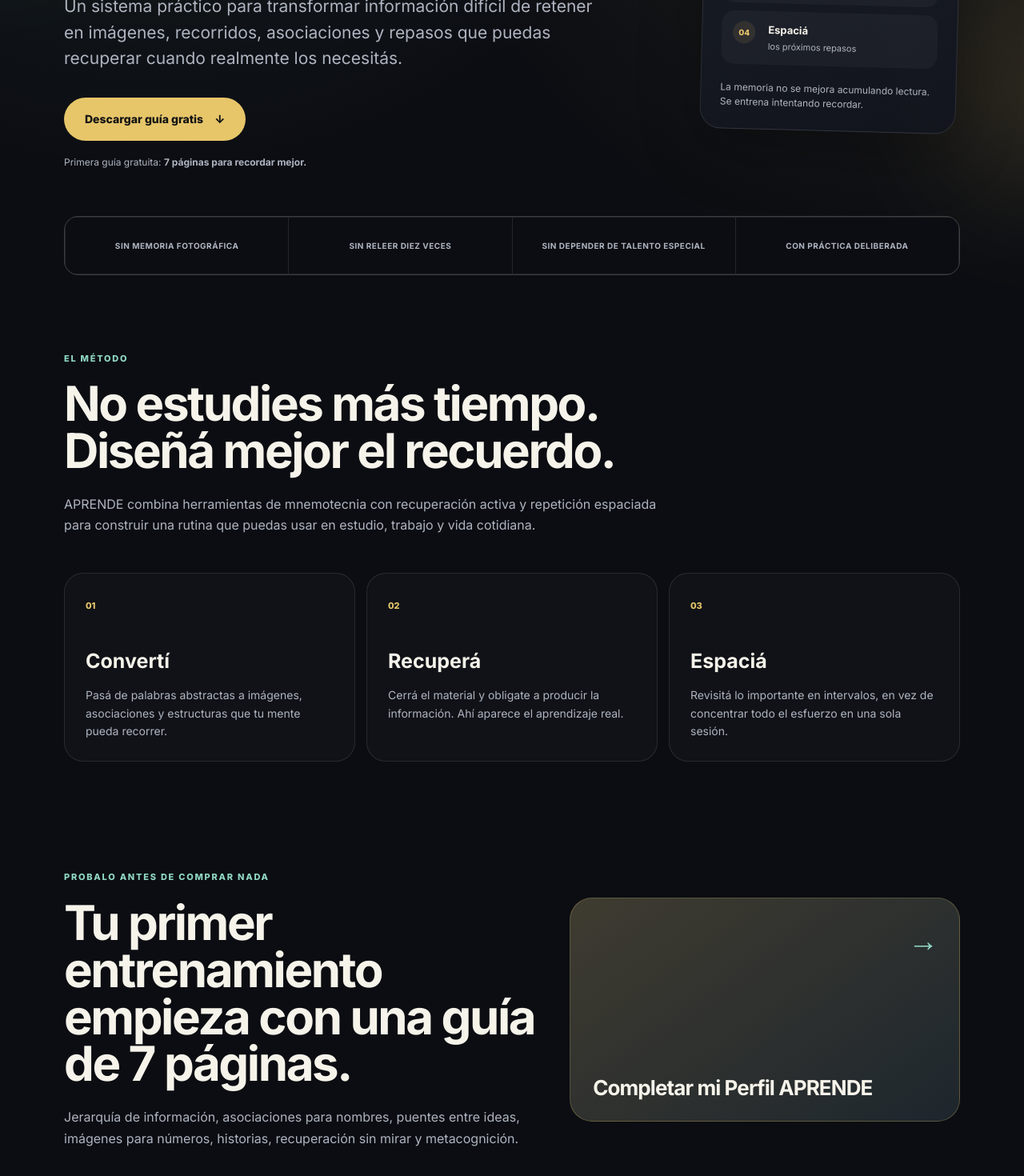
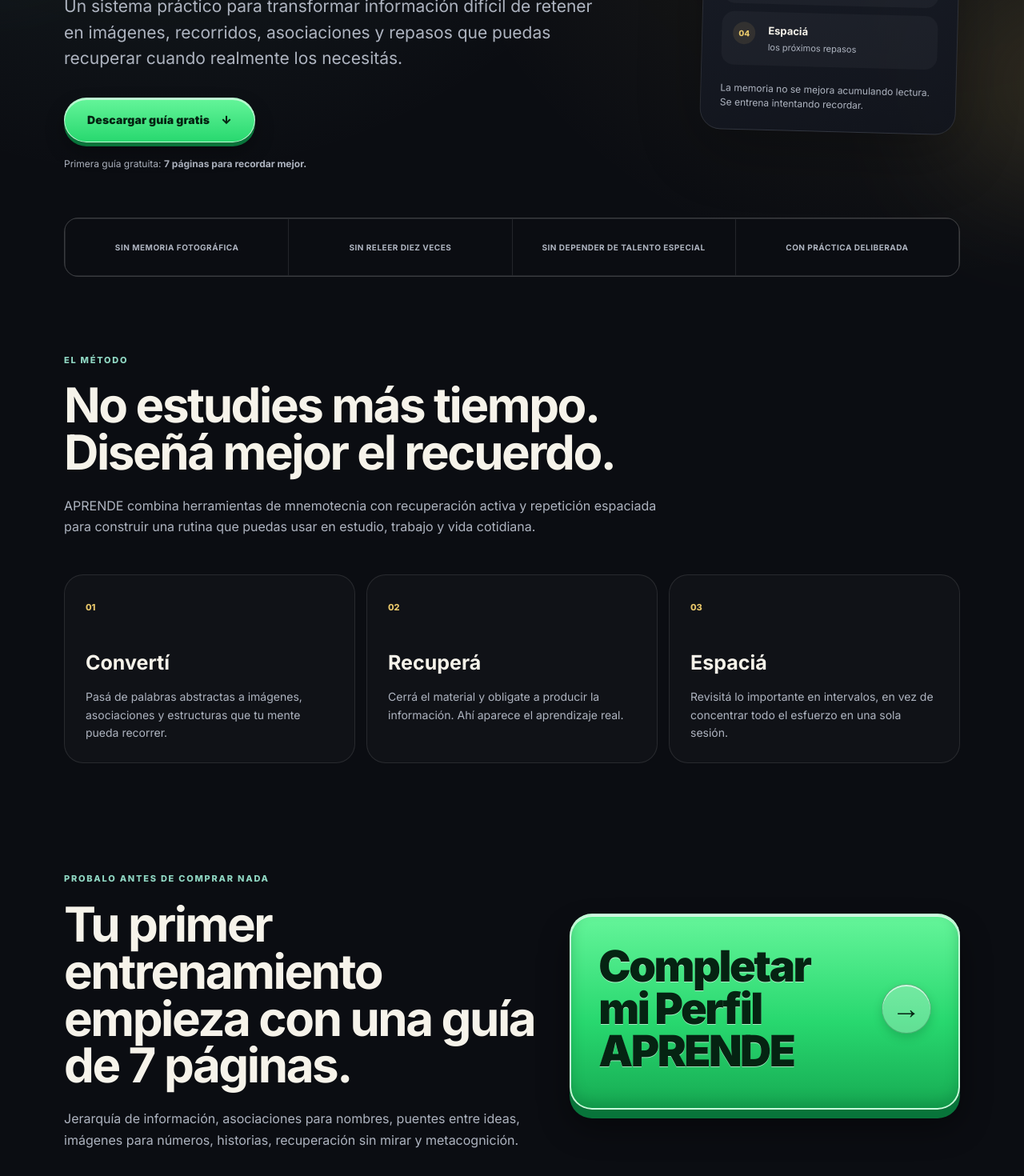
Before and after one commit to O-UnderTango-Club/UnderTangoWEBNextJS, a Next.js app: page /aprende in a window 1280 px wide. Shown: the part 500-1970 px from the top of the page at 80% size. Built offline with nearby package versions, Linux system fonts and the light colour scheme.

Commit message:
Hace inequívocos los botones de APRENDE

```diff
--- a/app/aprende/aprende.css
+++ b/app/aprende/aprende.css
@@ -6,6 +6,9 @@
   --muted: #aeb4c0;
   --gold: #e7c66a;
   --mint: #8fd6c2;
+  --cta-green: #28d86f;
+  --cta-green-bright: #65f59a;
+  --cta-green-dark: #08743a;
   --line: rgba(255, 255, 255, 0.1);
   position: relative;
   min-height: 100vh;
@@ -54,7 +57,6 @@
 .aprendeStrip,
 .aprendeSection,
 .aprendeChallenge,
-.aprendeFinal,
 .aprendeFooter {
   width: min(1120px, calc(100% - 36px));
   margin-inline: auto;
@@ -128,8 +130,7 @@
 
 .aprendeHero h1,
 .aprendeSection h2,
-.aprendeChallenge h2,
-.aprendeFinal h2 {
+.aprendeChallenge h2 {
   margin: 0;
   letter-spacing: -0.04em;
   line-height: 0.98;
@@ -161,38 +162,51 @@
   margin-top: 32px;
 }
 
-.aprendePrimary,
-.aprendeSecondary {
-  min-height: 54px;
+.aprendePrimary {
+  min-height: 56px;
   display: inline-flex;
   align-items: center;
   justify-content: center;
   gap: 14px;
   padding: 0 20px;
+  border: 1px solid rgba(205, 255, 222, 0.9);
   border-radius: 999px;
-  font-weight: 800;
+  background: linear-gradient(180deg, var(--cta-green-bright), var(--cta-green));
+  box-shadow:
+    0 5px 0 var(--cta-green-dark),
+    0 12px 24px rgba(0, 0, 0, 0.32),
+    inset 0 2px 0 rgba(255, 255, 255, 0.58);
+  color: #052312 !important;
+  cursor: pointer;
   font-size: 14px;
-  transition: transform 180ms ease, border-color 180ms ease, background 180ms ease;
+  font-weight: 900;
+  letter-spacing: 0.01em;
+  transform: translateY(0);
+  transition: transform 160ms ease, box-shadow 160ms ease, filter 160ms ease;
 }
 
-.aprendePrimary {
-  background: var(--gold);
-  color: #131313 !important;
+.aprendePrimary:hover {
+  filter: brightness(1.14) saturate(1.08);
+  transform: translateY(-3px);
+  box-shadow:
+    0 8px 0 var(--cta-green-dark),
+    0 0 26px rgba(72, 255, 137, 0.46),
+    0 16px 28px rgba(0, 0, 0, 0.36),
+    inset 0 2px 0 rgba(255, 255, 255, 0.72);
 }
 
-.aprendeSecondary {
-  border: 1px solid var(--line);
-  background: rgba(255, 255, 255, 0.025);
+.aprendePrimary:active {
+  transform: translateY(4px);
+  box-shadow:
+    0 1px 0 var(--cta-green-dark),
+    0 7px 14px rgba(0, 0, 0, 0.28),
+    inset 0 2px 0 rgba(255, 255, 255, 0.45);
 }
 
-.aprendePrimary:hover,
-.aprendeSecondary:hover,
-.aprendeDownloadCard:hover {
-  transform: translateY(-2px);
-}
-
-.aprendeSecondary:hover {
-  border-color: rgba(143, 214, 194, 0.45);
+.aprendePrimary:focus-visible,
+.aprendeDownloadCard:focus-visible {
+  outline: 4px solid #ffffff;
+  outline-offset: 5px;
 }
 
 .aprendeMicrocopy {
@@ -302,14 +316,12 @@
 }
 
 .aprendeSection h2,
-.aprendeChallenge h2,
-.aprendeFinal h2 {
+.aprendeChallenge h2 {
   font-size: clamp(36px, 7vw, 60px);
 }
 
 .aprendeSectionHeading > p:last-child,
-.aprendeChallenge > div > p:last-child,
-.aprendeFinal > p:not(.aprendeEyebrow) {
+.aprendeChallenge > div > p:last-child {
   margin: 24px 0 0;
   max-width: 760px;
   color: var(--muted);
@@ -350,70 +362,110 @@
 }
 
 .aprendeChallenge {
-  padding: 40px 0 90px;
+  padding: 40px 0 100px;
   display: grid;
   gap: 36px;
 }
 
 .aprendeDownloadCard {
   position: relative;
-  min-height: 280px;
-  display: flex;
-  flex-direction: column;
-  justify-content: flex-end;
-  padding: 28px;
+  min-height: 230px;
+  display: grid;
+  grid-template-columns: minmax(0, 1fr) auto;
+  align-items: center;
+  gap: 26px;
+  padding: 38px 34px 44px;
   overflow: hidden;
+  border: 2px solid rgba(205, 255, 222, 0.96);
   border-radius: 28px;
-  background:
-    linear-gradient(145deg, rgba(231, 198, 106, 0.2), rgba(143, 214, 194, 0.07)),
-    var(--panel);
-  border: 1px solid rgba(231, 198, 106, 0.25);
-  transition: transform 180ms ease;
+  background: linear-gradient(180deg, var(--cta-green-bright) 0%, var(--cta-green) 55%, #17ab53 100%);
+  box-shadow:
+    0 11px 0 var(--cta-green-dark),
+    0 22px 38px rgba(0, 0, 0, 0.43),
+    inset 0 2px 0 rgba(255, 255, 255, 0.72),
+    inset 0 -8px 16px rgba(0, 88, 42, 0.28);
+  color: #052312 !important;
+  cursor: pointer;
+  isolation: isolate;
+  transform: translateY(0);
+  transition: transform 180ms ease, box-shadow 180ms ease, filter 180ms ease;
 }
 
-.aprendePdfBadge {
+.aprendeDownloadCard::before {
+  content: "";
   position: absolute;
-  top: 25px;
-  left: 25px;
-  padding: 8px 10px;
-  border-radius: 8px;
-  background: var(--gold);
-  color: #131313;
-  font-size: 10px;
-  font-weight: 900;
-  letter-spacing: 0.1em;
+  inset: -45% -35%;
+  z-index: -1;
+  background: linear-gradient(
+    110deg,
+    transparent 38%,
+    rgba(255, 255, 255, 0.62) 49%,
+    transparent 60%
+  );
+  transform: translateX(-85%) rotate(7deg);
+  transition: transform 520ms ease;
 }
 
 .aprendeDownloadCard strong {
-  max-width: 390px;
-  font-size: 26px;
-  line-height: 1.05;
-  letter-spacing: -0.035em;
-}
-
-.aprendeDownloadCard small {
-  margin-top: 12px;
-  color: var(--muted);
+  position: relative;
+  z-index: 1;
+  max-width: 520px;
+  font-size: clamp(31px, 4.7vw, 54px);
+  font-weight: 950;
+  letter-spacing: -0.045em;
+  line-height: 0.98;
+  text-shadow: 0 1px 0 rgba(255, 255, 255, 0.58);
 }
 
 .aprendeDownloadArrow {
-  position: absolute;
-  right: 26px;
-  top: 22px;
-  color: var(--mint);
-  font-size: 38px;
+  position: relative;
+  z-index: 1;
+  width: 62px;
+  height: 62px;
+  display: grid;
+  place-items: center;
+  border: 1px solid rgba(5, 35, 18, 0.26);
+  border-radius: 50%;
+  background: rgba(255, 255, 255, 0.28);
+  box-shadow:
+    inset 0 2px 0 rgba(255, 255, 255, 0.66),
+    0 5px 12px rgba(0, 71, 32, 0.22);
+  color: #052312;
+  font-size: 36px;
+  font-weight: 900;
+  transition: transform 180ms ease, background 180ms ease, box-shadow 180ms ease;
 }
 
-.aprendeFinal {
-  padding: 78px 28px;
-  border: 1px solid var(--line);
-  border-radius: 30px;
-  background: var(--panel);
-  text-align: left;
+.aprendeDownloadCard:hover {
+  filter: brightness(1.15) saturate(1.08);
+  transform: translateY(-7px);
+  box-shadow:
+    0 15px 0 var(--cta-green-dark),
+    0 0 42px rgba(70, 255, 137, 0.62),
+    0 27px 44px rgba(0, 0, 0, 0.48),
+    inset 0 2px 0 rgba(255, 255, 255, 0.82),
+    inset 0 -8px 16px rgba(0, 88, 42, 0.22);
 }
 
-.aprendeFinal .aprendePrimary {
-  margin-top: 30px;
+.aprendeDownloadCard:hover::before {
+  transform: translateX(85%) rotate(7deg);
+}
+
+.aprendeDownloadCard:hover .aprendeDownloadArrow {
+  background: rgba(255, 255, 255, 0.5);
+  box-shadow:
+    inset 0 2px 0 rgba(255, 255, 255, 0.78),
+    0 0 18px rgba(255, 255, 255, 0.54);
+  transform: translateX(6px) scale(1.06);
+}
+
+.aprendeDownloadCard:active {
+  filter: brightness(1.03);
+  transform: translateY(7px);
+  box-shadow:
+    0 3px 0 var(--cta-green-dark),
+    0 9px 18px rgba(0, 0, 0, 0.34),
+    inset 0 3px 8px rgba(0, 82, 37, 0.28);
 }
 
 .aprendeFooter {
@@ -440,13 +492,32 @@
   margin: 0;
 }
 
+@media (max-width: 520px) {
+  .aprendeDownloadCard {
+    min-height: 220px;
+    grid-template-columns: 1fr;
+    justify-items: center;
+    gap: 24px;
+    padding: 34px 24px 39px;
+    text-align: center;
+  }
+
+  .aprendeDownloadCard strong {
+    font-size: clamp(31px, 10vw, 43px);
+  }
+
+  .aprendeDownloadArrow {
+    width: 56px;
+    height: 56px;
+  }
+}
+
 @media (min-width: 700px) {
   .aprendeNav,
   .aprendeHero,
   .aprendeStrip,
   .aprendeSection,
   .aprendeChallenge,
-  .aprendeFinal,
   .aprendeFooter {
     width: min(1120px, calc(100% - 64px));
   }
@@ -456,9 +527,8 @@
     align-items: center;
   }
 
-  .aprendePrimary,
-  .aprendeSecondary {
-    padding-inline: 26px;
+  .aprendePrimary {
+    padding-inline: 28px;
   }
 
   .aprendeStrip {
@@ -472,10 +542,6 @@
   .aprendeChallenge {
     grid-template-columns: 1.1fr 0.9fr;
     align-items: center;
-  }
-
-  .aprendeFinal {
-    padding: 82px 64px;
   }
 
   .aprendeFooter {
@@ -503,4 +569,8 @@
     scroll-behavior: auto !important;
     transition: none !important;
   }
+
+  .aprendeDownloadCard::before {
+    display: none;
+  }
 }
```
